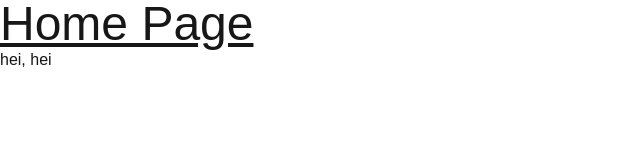
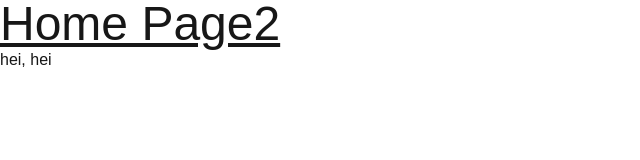
Before and after one commit to hesand/nextjs_demo, a Next.js app: page / in a window 1280 px wide. Shown: the top 160 px of the page, without its empty margins (0-640 px from the left). Built offline with nearby package versions, Linux system fonts and the light colour scheme.

Commit message:
Update home page title to "Home Page2"

```diff
--- a/app/page.tsx
+++ b/app/page.tsx
@@ -6,7 +6,7 @@ console.log("Home Page Rendered from server");
 
   return (
     <main>
-        <div className="text-5xl underline">Home Page</div>
+        <div className="text-5xl underline">Home Page2</div>
         <Hello />
     </main>
   );
```
